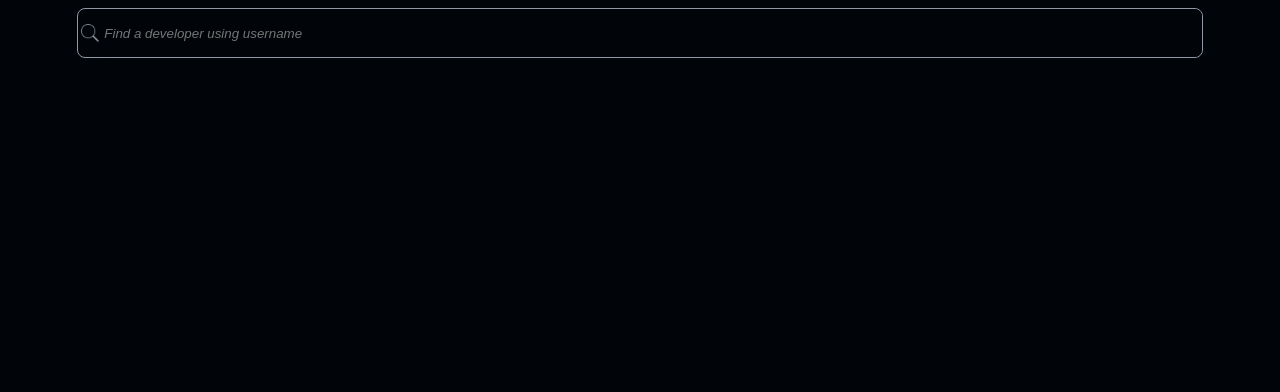
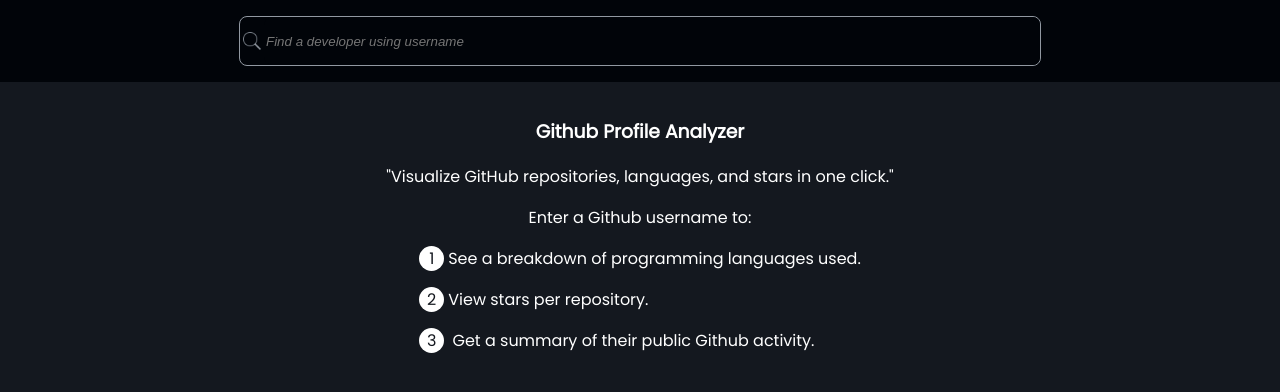
Before and after one commit to ke-kaa/GithubProfileAnalyzer, a React (Vite) app in the folder GithubProfileAnalyzer/: page / in a window 1280 px wide. Shown: the top 392 px of the page. Built offline with nearby package versions, Linux system fonts and the light colour scheme.

Commit message:
Add contents of WebInfo component

```diff
--- a/GithubProfileAnalyzer/src/App.jsx
+++ b/GithubProfileAnalyzer/src/App.jsx
@@ -2,6 +2,7 @@
 
 import './App.css'
 import SearchBar from './components/SearchBar/SearchBar';
+import WebInfo from './components/WebInfo/WebInfo';
 
 function App() {
   const [count, setCount] = useState(0)
@@ -9,6 +10,7 @@
   return (
     <>
       <SearchBar />
+      <WebInfo />
     </>
   )
 }
--- a/GithubProfileAnalyzer/src/components/SearchBar/SearchBar.css
+++ b/GithubProfileAnalyzer/src/components/SearchBar/SearchBar.css
@@ -6,7 +6,7 @@
     border: 1px solid #9198A1;
     justify-content: flex-start;
     align-items: center;
-    margin: auto;
+    margin: 1rem auto;
     border-radius: 8px;
 }
 .searchIcon {
@@ -36,3 +36,15 @@
     height: 24px;
     margin-right: 6px;
 }
+
+@media (min-width: 768px){
+    .searchBar {
+        width: 665px;
+    }
+}
+
+@media (min-width: 1024px){
+    .searchBar {
+        width: 800px;
+    }
+}
--- a/GithubProfileAnalyzer/src/components/WebInfo/WebInfo.css
+++ b/GithubProfileAnalyzer/src/components/WebInfo/WebInfo.css
@@ -0,0 +1,31 @@
+.web-info {
+    color: #fff;
+    padding: 1rem;
+    background-color: #14181F;
+    margin: 0;
+    height: 100%;
+    flex: 1 1 auto;
+    font-family: "Poppins", sans-serif;
+    font-style: italic;
+    overflow-y: hidden;
+}
+
+.services-list {
+    justify-self: center;
+}
+
+.center {
+    text-align: center;
+}
+
+.number-circle {
+    width: 25px;
+    height: 25px;
+    border-radius: 50%;
+    background-color: #fff;
+    align-items: center;
+    justify-content: center;
+    color: #14181F;
+    margin-right: 4px;
+    display: inline-flex;
+}
--- a/GithubProfileAnalyzer/src/components/WebInfo/WebInfo.jsx
+++ b/GithubProfileAnalyzer/src/components/WebInfo/WebInfo.jsx
@@ -0,0 +1,25 @@
+import React from 'react'
+import './WebInfo.css'
+
+export default function WebInfo() {
+    return (
+        <div className='web-info'>
+
+            <h3 className='center'>Github Profile Analyzer</h3>
+
+            <p className='center'>"Visualize GitHub repositories, languages, and stars in one click." </p>
+
+            <div className='services-list'>
+
+                <p className='center'>Enter a Github username to:</p>
+
+                <p class="item-text"><span className='number-circle'>1</span>See a breakdown of programming languages used.</p>
+
+                <p class="item-text"><span className='number-circle'>2</span>View stars per repository.</p>
+
+                <p class="item-text"><span className='number-circle'>3</span> Get a summary of their public Github activity.</p>
+
+            </div>
+        </div>
+    )
+}
--- a/GithubProfileAnalyzer/src/index.css
+++ b/GithubProfileAnalyzer/src/index.css
@@ -103,3 +103,14 @@
   margin: 0;
   font-family: 'Poppins', sans-serif;
 }
+
+body{
+  margin: 0;
+  padding: 0;
+}
+
+#root {
+  display: flex;
+  flex-direction: column;
+  height: 100vh;
+}
```
